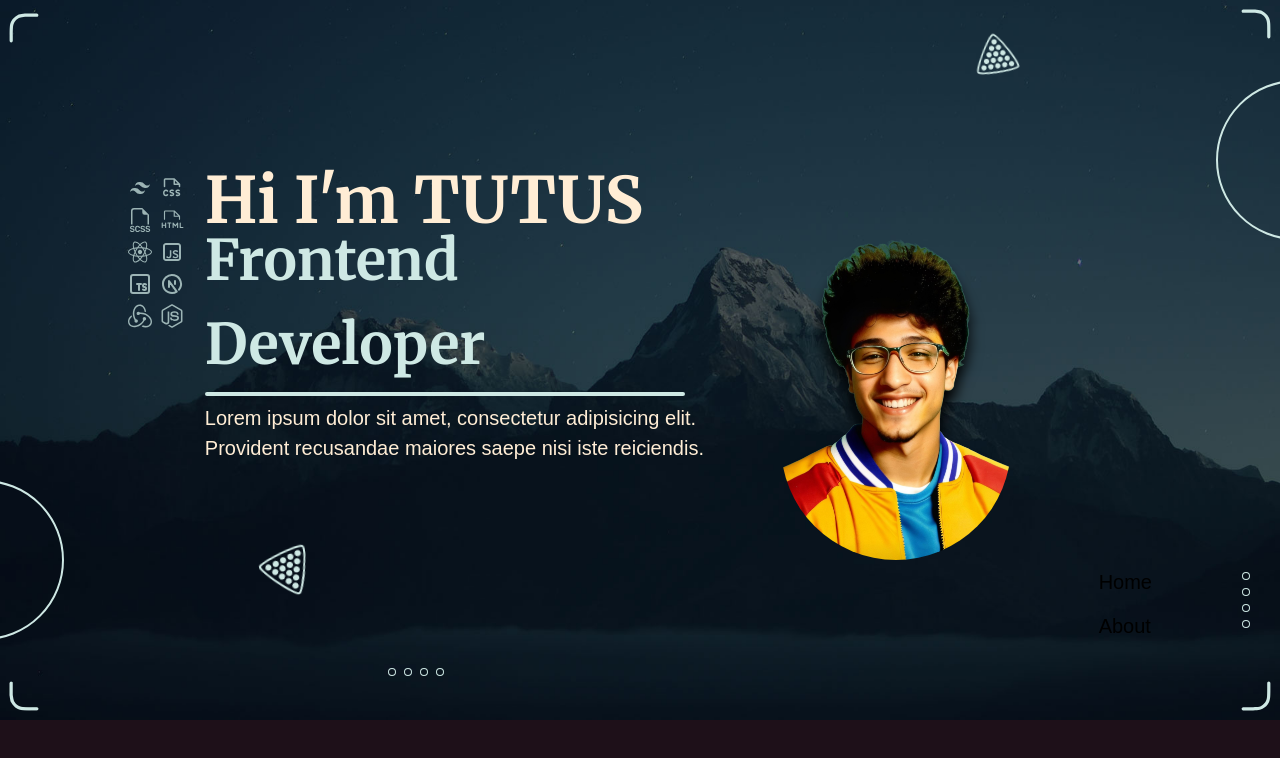
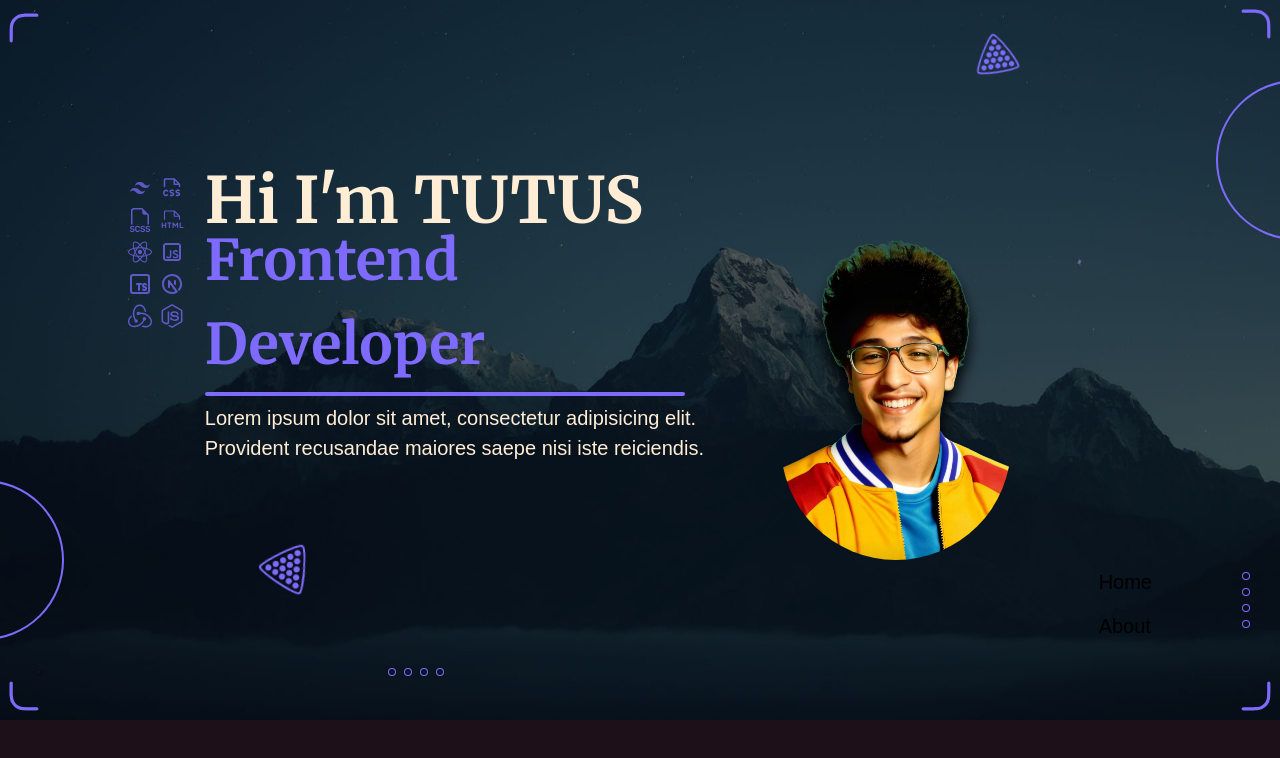
Before and after one commit to tutusjr/MyPortfolio, a React (Vite) app: page / in a window 1280 px wide. Shown: the top 758 px of the page. Built offline with nearby package versions, Linux system fonts and the light colour scheme; a web font is replaced by a local one.

Commit message:
use effect changes

```diff
--- a/src/Components/Hero.jsx
+++ b/src/Components/Hero.jsx
@@ -36,12 +36,15 @@ export default function Hero() {
 
   useEffect(() => {
     const intervalId = setInterval(() => {
-      setCurrentColorIndex((prevIndex) => (prevIndex + 1) % colors.length);
-      setCurrentColor(colors[currentColorIndex]); // Her renk değişiminde mevcut rengi güncelle
+        setCurrentColorIndex((prevIndex) => (prevIndex + 1) % colors.length);
     }, 4000);
 
     return () => clearInterval(intervalId);
-  }, [colors, currentColorIndex]);
+}, [colors]);
+
+useEffect(() => {
+    setCurrentColor(colors[currentColorIndex]);
+}, [currentColorIndex]);
 
   return (
     <section id="home" className="h-[90vh] scroll-item relative ">
@@ -76,7 +79,7 @@ export default function Hero() {
             {/* iconlar */}
             <div
             className="absolute text-[3vh] transition-colors duration-2000 ease-in-out left-[10vw] top-[22vh] grid grid-cols-2 gap-[1vh] animate-pulse"
-            style={{ color: currentColor, }}
+            style={{ color: currentColor }}
             >
                 <BiLogoTailwindCss />
                 <PiFileCss />
```
